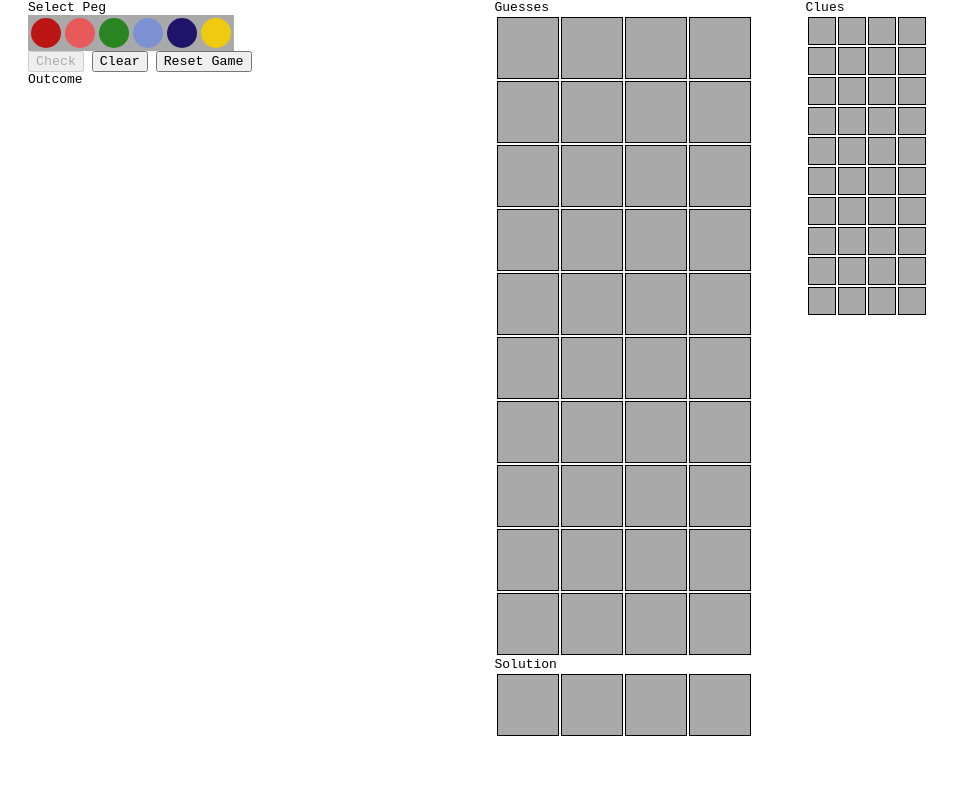
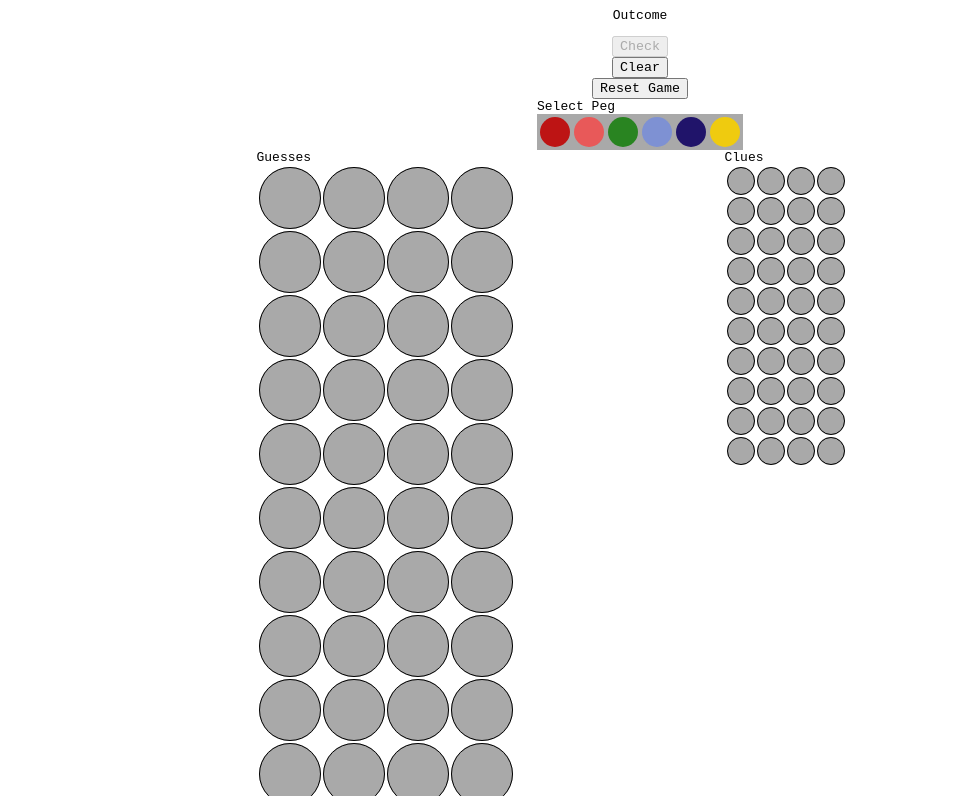
Before and after one commit to edgonzales/project-game-mastermind, a plain HTML site: page index.html in a window 1280 px wide. Shown: the part 65-861 px from the top of the page, without its empty margins (0-961 px from the left). Drawn offline with Linux system fonts and the light colour scheme.

Commit message:
Move buttons and center

```diff
--- a/css/style.css
+++ b/css/style.css
@@ -6,22 +6,25 @@
 body {
     background-color: white;
     color: black;
-}
-
-h1 {
-    text-align: center;
+    height: 90vh;
+    display: flex;
+    flex-direction: column;
+    align-items: center;
 }
 
 main {
     display: grid;
-    grid-template-columns: 3fr 2fr 3fr;
-    grid-template-rows: 1fr 1fr 1fr 1fr 1fr;
+    grid-template-columns: 1fr 2fr;
+    justify-content: center;
+    justify-items: center;
     margin-left: 20px;
+    gap: 1em;
 }
 
 tr,
 td {
     background-color: darkgrey;
+    border-radius: 50%;
 }
 
 #select-peg-grid {
@@ -34,16 +37,17 @@ td {
     padding: 15px;
 }
 
-table #center-col,
-table #right-col,
-table #solutions-grid {
+/*
+#guesses, #solution
+{
     display: grid;
     table-layout: fixed;
     width: 100%;
 }
+*/
 
-#center-col tr,
-#center-col td {
+#guesses-section tr,
+#guesses-section td {
     padding: 30px;
     border: 1px solid black;
     word-wrap: break-word;
@@ -55,10 +59,6 @@ table #solutions-grid {
     border: 1px solid black;
 }
 
-#clues-grid {
-    display: grid;
-
-}
 
 #selected-red-peg {
     padding: 15px;
@@ -111,7 +111,3 @@ table #solutions-grid {
 #clue-black-peg {
     background-color: black;
 }
-
-#clues-grid {
-
-}
--- a/index.html
+++ b/index.html
@@ -11,9 +11,12 @@
 
 <body>
     <h1>Master Mind</h1>
-    <main class="game-board">
-        <div id="left-col" class="column">
-            <div id="actions">
+    <div>Outcome
+        <p id="msg"></p>
+    </div>
+    <button id="checkGuessBtn">Check</button>
+    <button id="clearGuessBtn">Clear</button>
+    <button id="resetGameBtn">Reset Game</button>
     <section id="peg-colors">Select Peg
         <table id="select-peg-grid">
             <tr>
@@ -38,15 +41,9 @@
             </tr>
         </table>
     </section>
-                <button id="checkGuessBtn">Check</button>
-                <button id="clearGuessBtn">Clear</button>
-                <button id="resetGameBtn">Reset Game</button>
-            </div>
-            <div>Outcome
-                <p id="msg"></p>
-            </div>
-        </div>
-        <div id="center-col" class="column">
+    <main class="game-board">
+
+        <div id="guesses-section">
             <table id="guesses-grid">Guesses
                 <tr class="row">
                     <td class="r1"></td>
@@ -118,7 +115,7 @@
                 </tr>
             </table>
         </div>
-        <div id="right-col" class="column">
+        <div id="clues-section">
             <table id="clues-grid">Clues
                 <tr class="row">
                     <td class="r1"></td>
```
Lines whose indentation alone changed are shown as unchanged.
